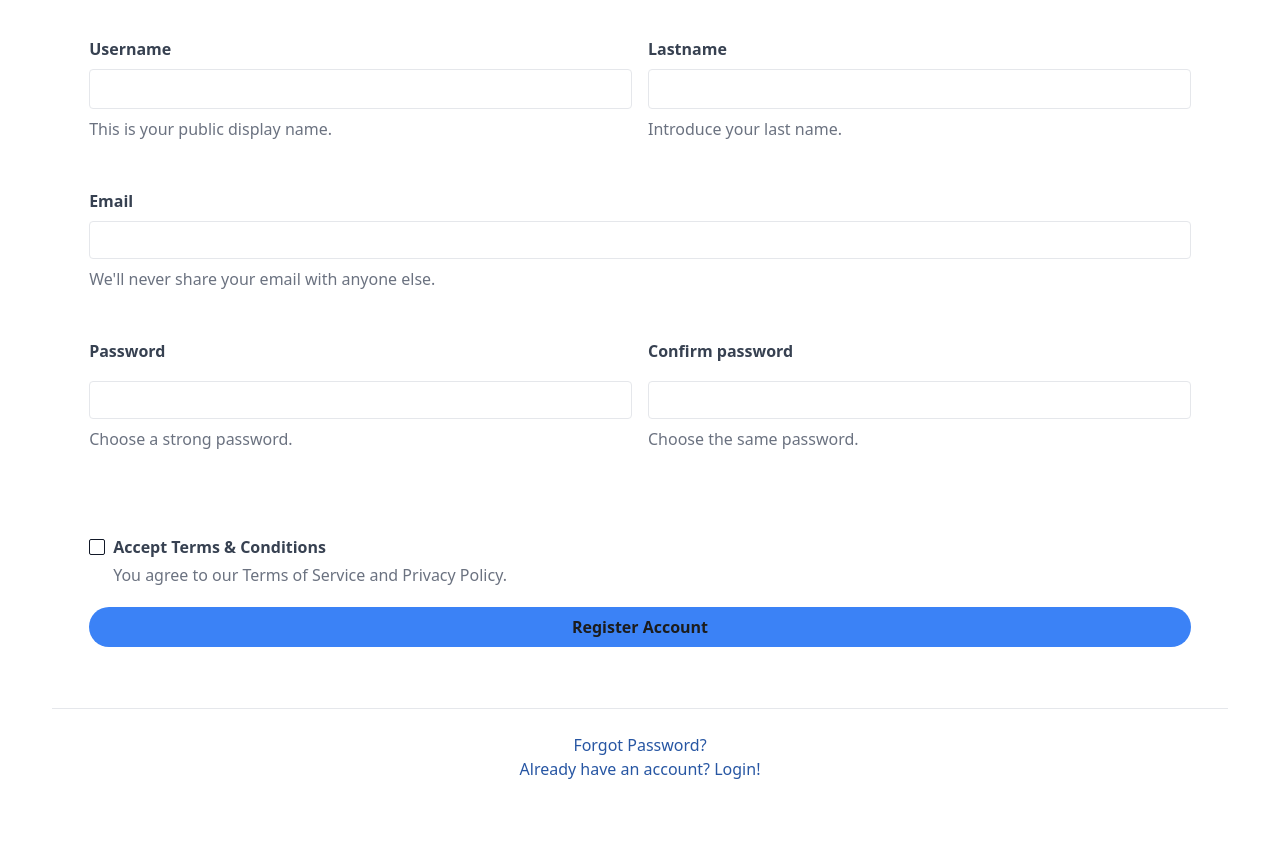
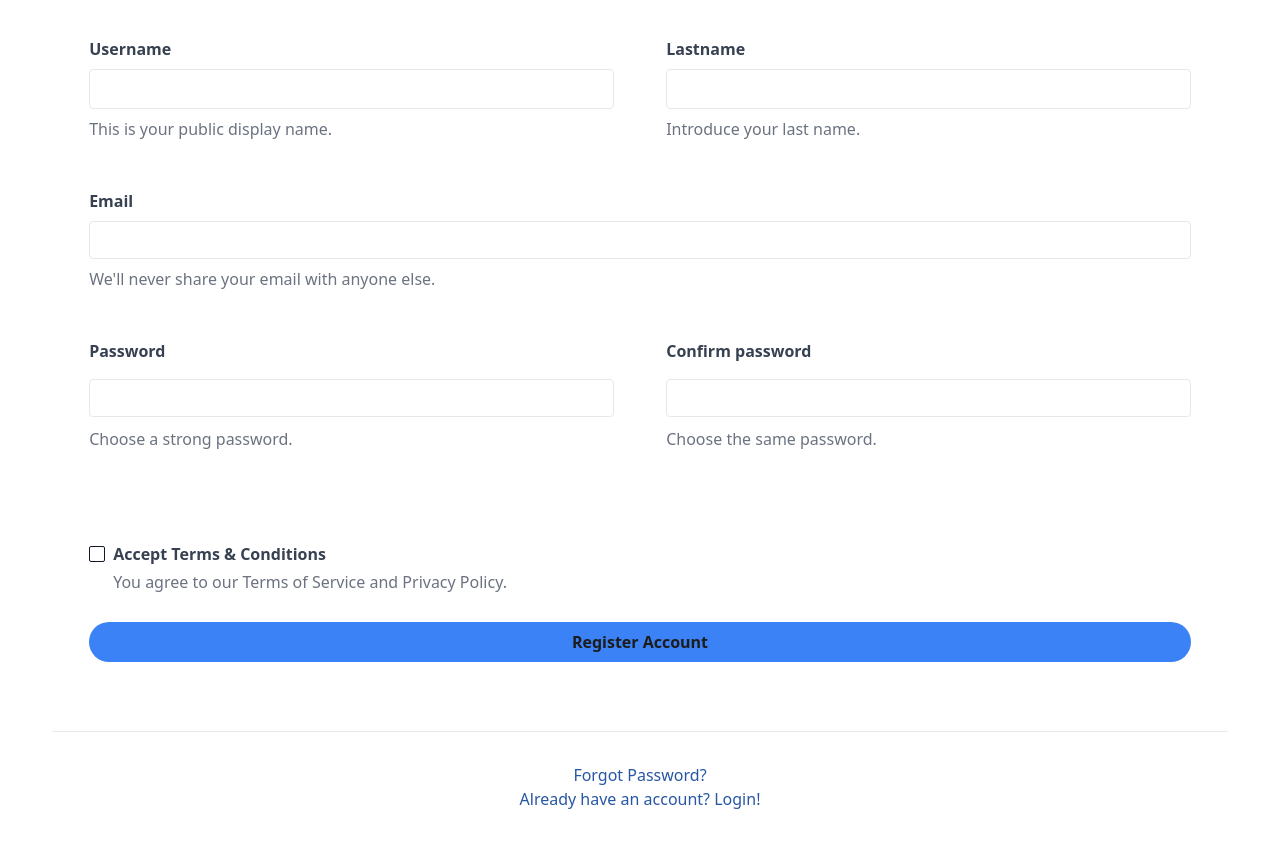
Before and after one commit to Gregonh/Vetdb, a React (Vite) app in the folder client/: page /user in a window 1280 px wide. Shown: the top 848 px of the page. Built offline with nearby package versions, Linux system fonts and the light colour scheme.

Commit message:
Use space system Minor fixes in index.css and use the space system with out component.

```diff
--- a/client/src/index.css
+++ b/client/src/index.css
@@ -136,7 +136,7 @@
     */
     --ugrid-max-width: 112.5rem;
     --ugrid-gutter: var(
-      --space-s-xl,
+      --vspace-s-xl,
       clamp(1rem, 0.2547rem + 3.7736vw, 4.5rem)
     );
     --ugrid-columns: 12;
--- a/client/src/pages/TestCreateUser.tsx
+++ b/client/src/pages/TestCreateUser.tsx
@@ -35,8 +35,7 @@ const userValidationSchema = z
     password: z
       .string()
       .min(6, {
-        message:
-          'Password must be at least 6 characters asdasdasdsadasdasdasdasdas asdasdasdasdasds',
+        message: 'Password must be at least 6 characters',
       })
       .max(20, { message: 'Password must be no more than 20 characters' }),
     confirmPassword: z
@@ -56,6 +55,7 @@ const userValidationSchema = z
     message: "Password don't match",
   });
 /**
+ * TODO: advise that the password and confirm password are not equal before submit
  * put the refine at the end means that the validation is not send
  * until the others default validation passed.
  */
@@ -116,7 +116,7 @@ export function UserVet() {
       <div className="[@media(min-height:1080px)]:grow">
         <Form {...form}>
           <form onSubmit={handleSubmit(onSubmit)} className="p-cspace-s-l">
-            <div className="md:gap-x-cspace-xs md:flex">
+            <div className="md:gap-x-cspace-s-xl md:flex">
               <div className="md:grow md:basis-0">
                 <FormField
                   control={control}
@@ -151,7 +151,7 @@ export function UserVet() {
                   )}
                 />
               </div>
-              <div className="mt-4 md:mt-0 md:grow md:basis-0">
+              <div className="mt-cspace-xs md:mt-0 md:grow md:basis-0">
                 <FormField
                   control={control}
                   name="lastName"
@@ -186,7 +186,7 @@ export function UserVet() {
                 />
               </div>
             </div>
-            <div className="mt-4">
+            <div className="mt-cspace-xs">
               <FormField
                 control={control}
                 name="email"
@@ -220,7 +220,7 @@ export function UserVet() {
                 )}
               />
             </div>
-            <div className="md:gap-x-cspace-xs mt-4 md:flex md:min-h-44">
+            <div className="md:gap-x-cspace-s-xl mt-cspace-xs md:flex md:min-h-44">
               <div className="md:grow md:basis-0">
                 <FormField
                   control={control}
@@ -228,11 +228,12 @@ export function UserVet() {
                   render={({ field }) => (
                     <FormItem className="md:flex md:h-[100%] md:flex-col">
                       <FormLabel
-                        className="block text-sm font-bold text-gray-700 md:grow md:basis-0"
+                        className="block text-sm font-bold text-gray-700 md:overflow-y-auto"
                         htmlFor="password"
                       >
                         Password
                       </FormLabel>
+                      <div className="md:grow md:basis-0">
                         <FormControl className="mt-2">
                           <input
                             {...field}
@@ -245,6 +246,7 @@ export function UserVet() {
                             defaultValue=""
                           />
                         </FormControl>
+                      </div>
                       <FormDescription className="md:basis-10 md:overflow-y-auto">
                         Choose a strong password.
                       </FormDescription>
@@ -255,18 +257,19 @@ export function UserVet() {
                   )}
                 />
               </div>
-              <div className="mt-4 md:mt-0 md:grow md:basis-0">
+              <div className="mt-cspace-xs md:mt-0 md:grow md:basis-0">
                 <FormField
                   control={control}
                   name="confirmPassword"
                   render={({ field }) => (
                     <FormItem className="md:flex md:h-[100%] md:flex-col">
                       <FormLabel
-                        className="block text-sm font-bold text-gray-700 md:grow md:basis-0"
+                        className="block text-sm font-bold text-gray-700 md:overflow-y-auto"
                         htmlFor="c_password"
                       >
                         Confirm password
                       </FormLabel>
+                      <div className="md:grow md:basis-0">
                         <FormControl className="mt-2">
                           <input
                             {...field}
@@ -279,6 +282,7 @@ export function UserVet() {
                             defaultValue=""
                           />
                         </FormControl>
+                      </div>
                       <FormDescription className="md:basis-10 md:overflow-y-auto">
                         Choose the same password.
                       </FormDescription>
@@ -291,7 +295,7 @@ export function UserVet() {
                 />
               </div>
             </div>
-            <div className="mt-6">
+            <div className="mt-cspace-m">
               <FormField
                 control={control}
                 name="terms"
@@ -330,7 +334,7 @@ export function UserVet() {
               />
             </div>
 
-            <div className="mt-6 text-center">
+            <div className="mt-cspace-m text-center">
               <Button
                 className="focus:shadow-outline w-full rounded-full bg-blue-500 px-4 py-2 font-bold text-[rgb(28,28,28)] hover:bg-blue-700 hover:text-white focus:outline-none"
                 type="submit"
@@ -341,8 +345,8 @@ export function UserVet() {
           </form>
         </Form>
 
-        <hr className="mt-6 border-t" />
-        <div className="mt-6 text-center">
+        <hr className="mt-cspace-m border-t" />
+        <div className="mt-cspace-m text-center">
           <a
             className="inline-block align-baseline text-sm text-[rgb(39,86,163)] hover:text-blue-800"
             href="#test"
```
Lines whose indentation alone changed are shown as unchanged.
